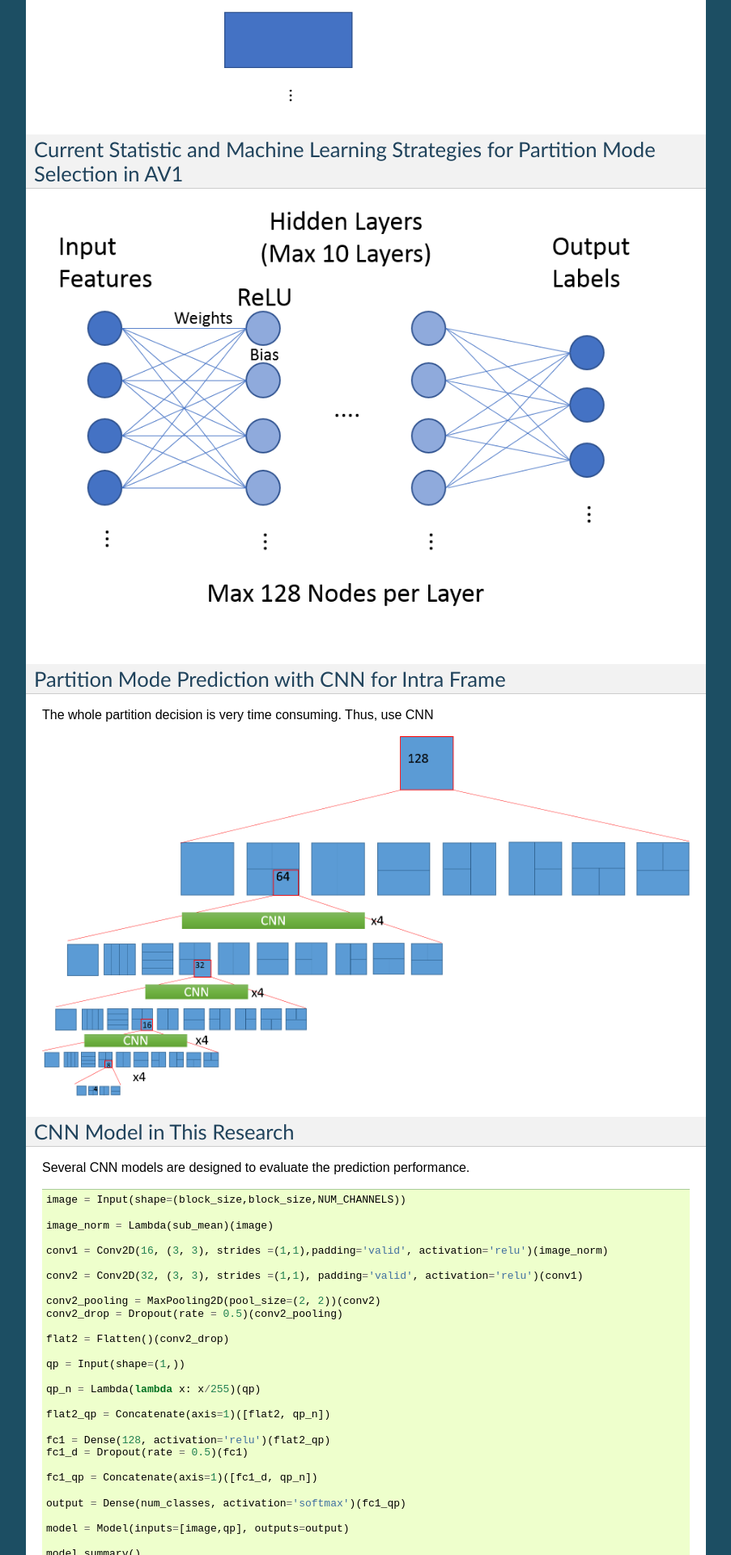
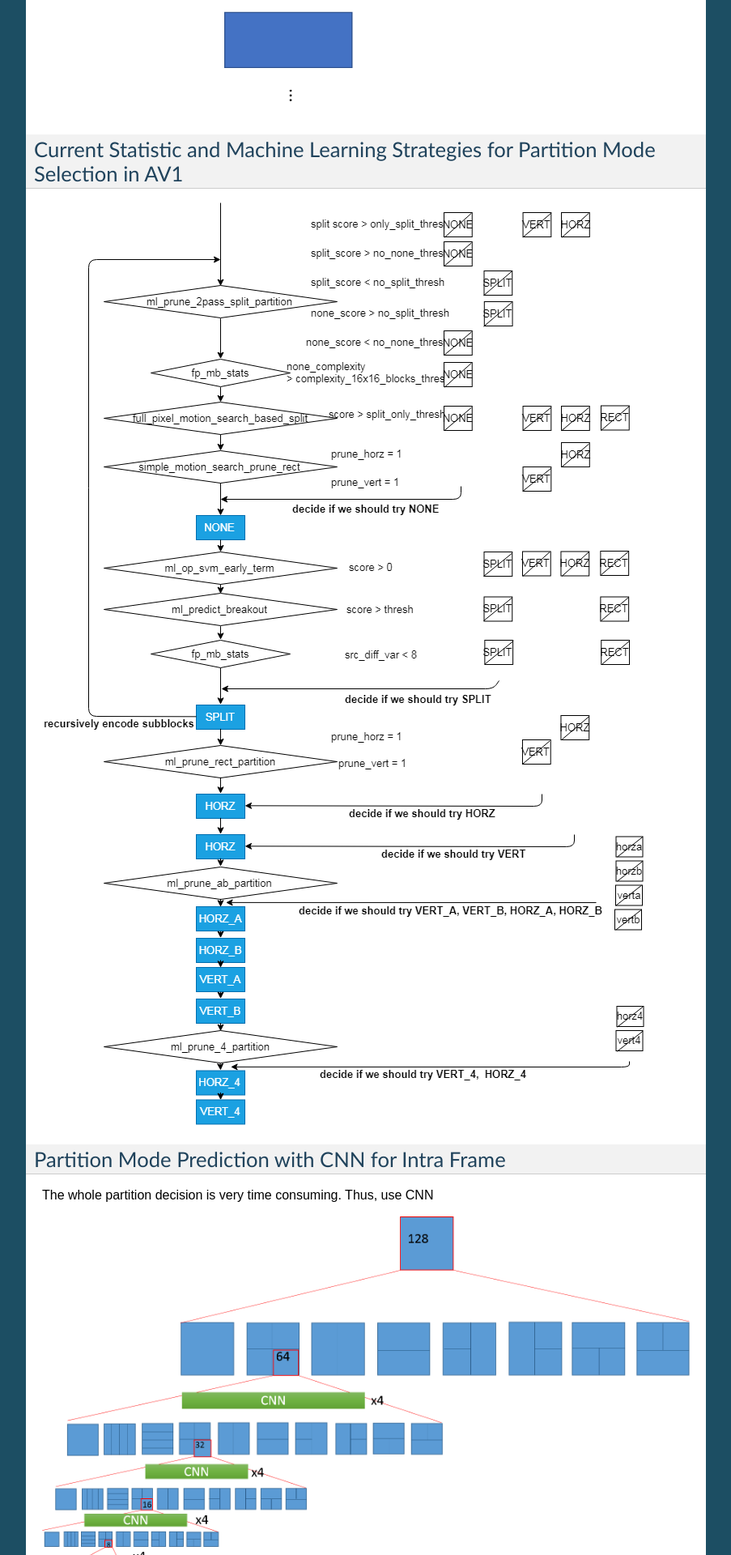
Before and after one commit to epadam/CNN-AV1-intra-encoder, a Sphinx documentation site: the page built from source/cnn_partition_intra.rst, in a window 1280 px wide. Shown: the part 1361-3281 px from the top of the page at 81% size, without its empty margins (198-1101 px from the left). Built offline with Sphinx 7.4.7, drawn with Linux system fonts in a browser that asks for light colours.

Commit message:
Update cnn_partition_intra.rst

```diff
--- a/source/cnn_partition_intra.rst
+++ b/source/cnn_partition_intra.rst
@@ -24,7 +24,7 @@ For intra frame, the encoder will only use intra prediction tools to calculate t
 Current Statistic and Machine Learning Strategies for Partition Mode Selection in AV1
 =========================================================================================
 
-.. image:: img/NNstructure.png
+.. image:: img/ml_rd_pick.png
 
 
 
```
